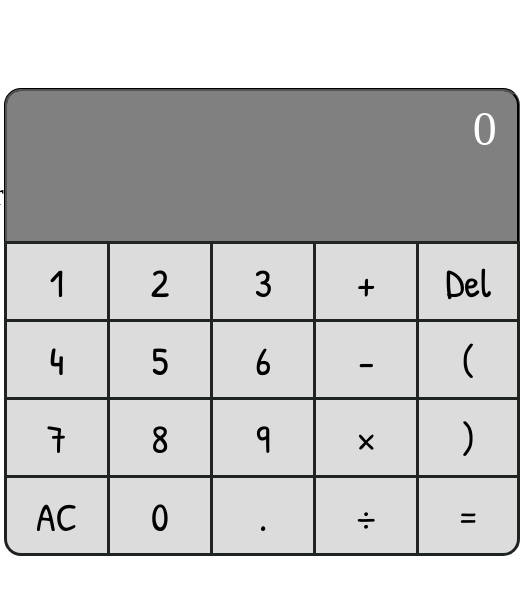
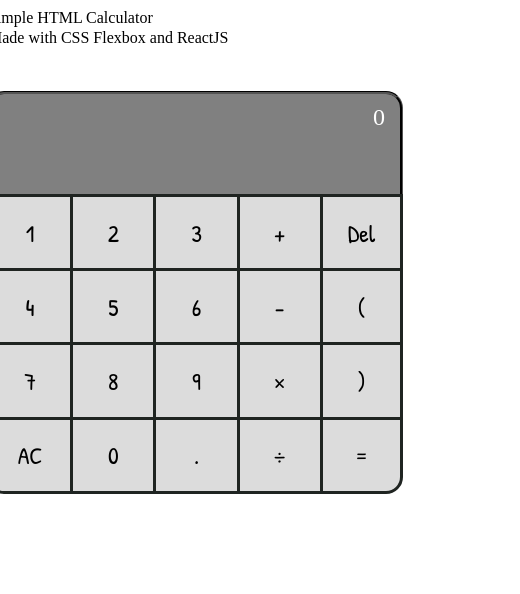
Before and after one commit to linjj93/my-react-calculator, a React app: page / in a window 390 px wide. Shown: the whole page, 520 px wide, since content can reach past the window. Built offline with nearby package versions, Linux system fonts and the light colour scheme; a web font is replaced by a local one.

Commit message:
another commit

```diff
--- a/src/styles.css
+++ b/src/styles.css
@@ -54,6 +54,7 @@
 
 .display p {
   margin: 10px;
+  width: 490px;
 }
 
 .answer {
@@ -115,7 +116,7 @@
 }
 
 
-@media only screen and (max-width : 320px) {
+@media only screen and (max-width : 500px) {
 
   .container {
     display: flex;
@@ -133,22 +134,22 @@
 
   .display {
     height: 100px;
-    width: 200px;
+    width: 400px;
     font-size: 1.5rem;
     margin-top: 2px;
   }
 
   .display p {
-    overflow: scroll;
+    overflow: hidden;
+    width: 385px;
   }
 
 
   .buttons-1, .buttons-2, .buttons-3, .buttons-4, .buttons-5 {
-    font-size: 0.5rem;
-    height: 200px;
+    height: 300px;
   }
 
   .buttons-1 div, .buttons-2 div, .buttons-3 div, .buttons-4 div, .buttons-5 div {
-    font-size: 1rem;
+    font-size: 1.5rem;
   }
 }
```
